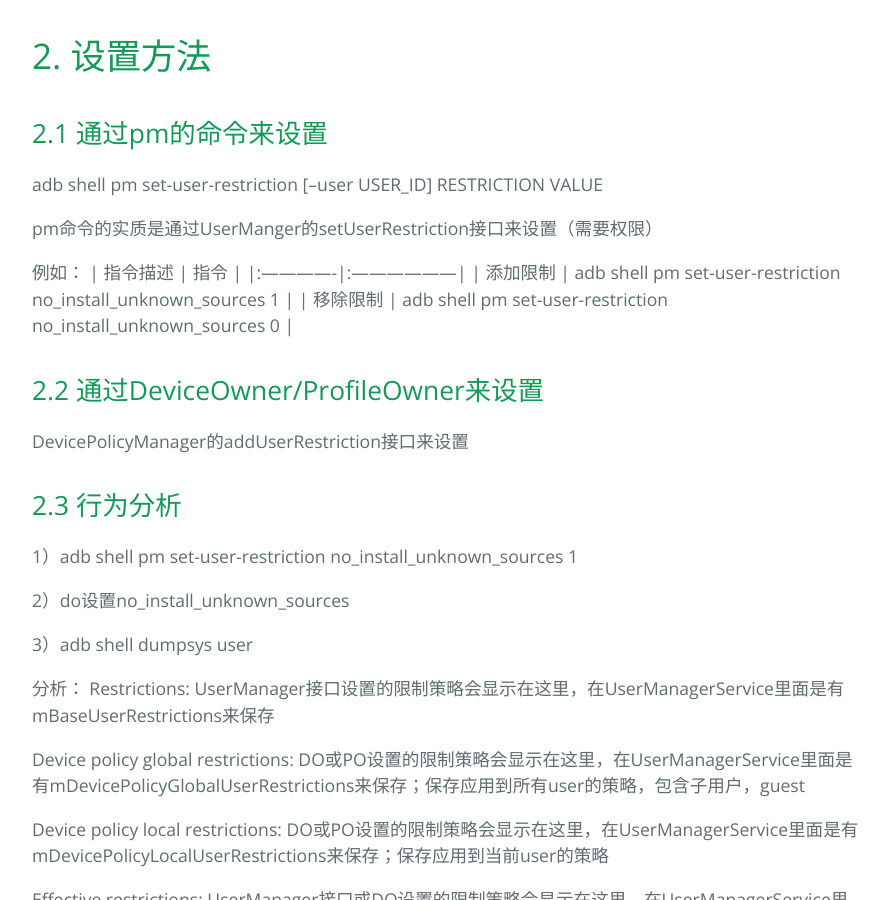
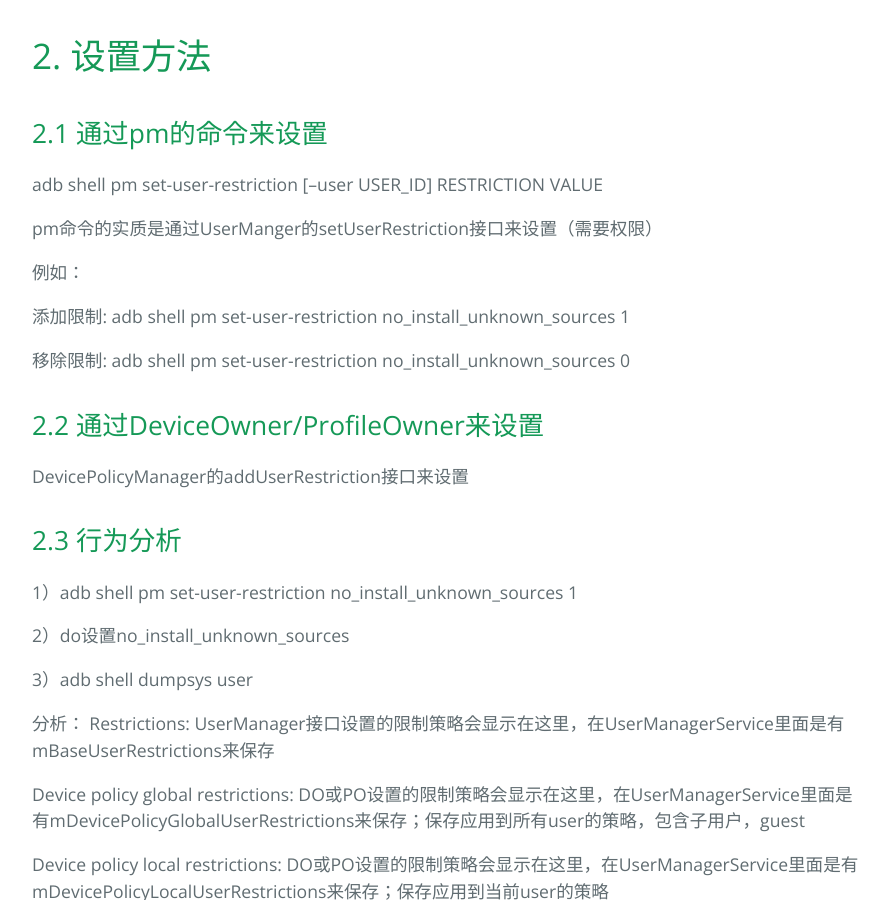
Before and after one commit to EricChenYS/EricChenYS.github.io, a Jekyll site: the page built from docs/android/UserRestriction.md, in a window 1280 px wide and 900 px high, scrolled down 448 px. Shown: the whole window, without its empty margins (192-1081 px from the left). Built offline with Jekyll 4.4.1, drawn with Linux system fonts in a browser that asks for light colours.

Commit message:
Update UserRestriction.md

```diff
--- a/docs/android/UserRestriction.md
+++ b/docs/android/UserRestriction.md
@@ -15,10 +15,10 @@ adb shell pm set-user-restriction [--user USER_ID] RESTRICTION VALUE
 pm命令的实质是通过UserManger的setUserRestriction接口来设置（需要权限）
 
 例如：
-| 指令描述        | 指令          |
-|:-------------|:------------------|
-| 添加限制 | adb shell pm  set-user-restriction no_install_unknown_sources 1 |
-| 移除限制 | adb shell pm  set-user-restriction no_install_unknown_sources 0 |
+
+添加限制: adb shell pm  set-user-restriction no_install_unknown_sources 1
+
+移除限制: adb shell pm  set-user-restriction no_install_unknown_sources 0
 
 
 
```
